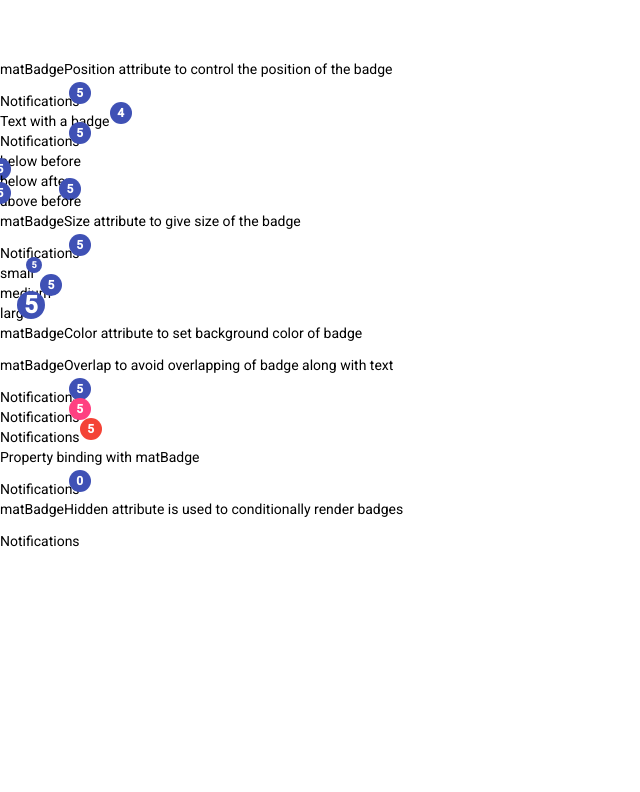
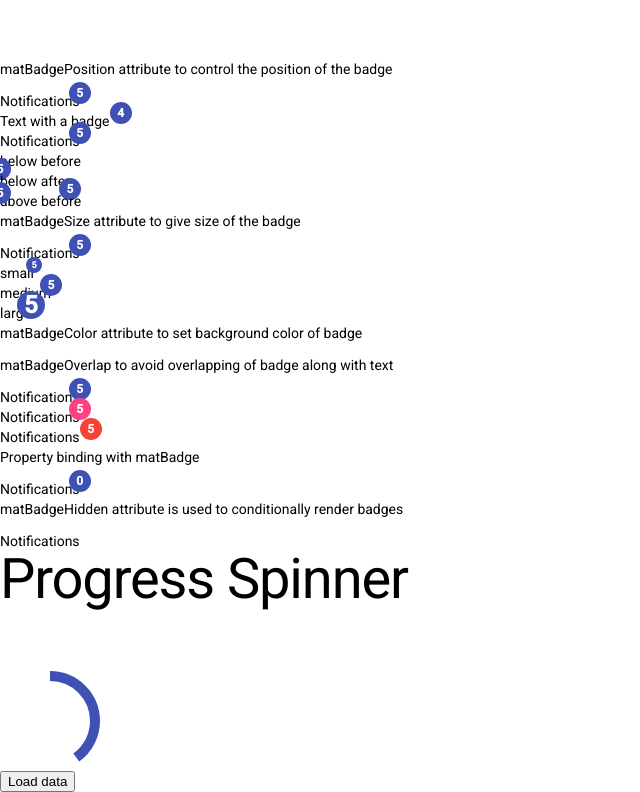
Before and after one commit to nimishawilson/learn-angular-material, an Angular app: page / in a window 1280 px wide. Shown: the part 1739-2531 px from the top of the page, without its empty margins (0-640 px from the left). Before the commit the page ends 2290 px from the top, so only its background shows below. Built offline with nearby package versions, Linux system fonts and the light colour scheme.

Commit message:
progress spinner

```diff
--- a/src/app/app.component.html
+++ b/src/app/app.component.html
@@ -120,3 +120,8 @@
 <div>
   <span [matBadge]="total" [matBadgeHidden]="total === 0"> Notifications </span>
 </div>
+
+<div class="mat-display-3"> Progress Spinner </div>
+<mat-progress-spinner value="40"> </mat-progress-spinner>
+<mat-spinner *ngIf="showSpinner" color="accent"> </mat-spinner>
+<button (click)="loadData()"> Load data</button>
--- a/src/app/app.component.ts
+++ b/src/app/app.component.ts
@@ -8,4 +8,12 @@
 export class AppComponent {
   title = 'learn-angular-material';
   total = 0;
+  showSpinner = false;
+
+  loadData(){
+    this.showSpinner = true;
+    setTimeout(()=> {
+      this.showSpinner = false;
+    },5000)
+  }
 }
--- a/src/app/material/material.module.ts
+++ b/src/app/material/material.module.ts
@@ -3,13 +3,16 @@
 import { MatButtonToggleModule } from '@angular/material/button-toggle';
 import { MatIconModule } from '@angular/material/icon';
 import { MatBadgeModule } from '@angular/material/badge';
+import { MatProgressSpinnerModule } from '@angular/material/progress-spinner';
+
 
 
 const materialComponents = [
   MatButtonModule,
   MatButtonToggleModule,
   MatIconModule,
-  MatBadgeModule
+  MatBadgeModule,
+  MatProgressSpinnerModule
 ]
 
 @NgModule({
```
